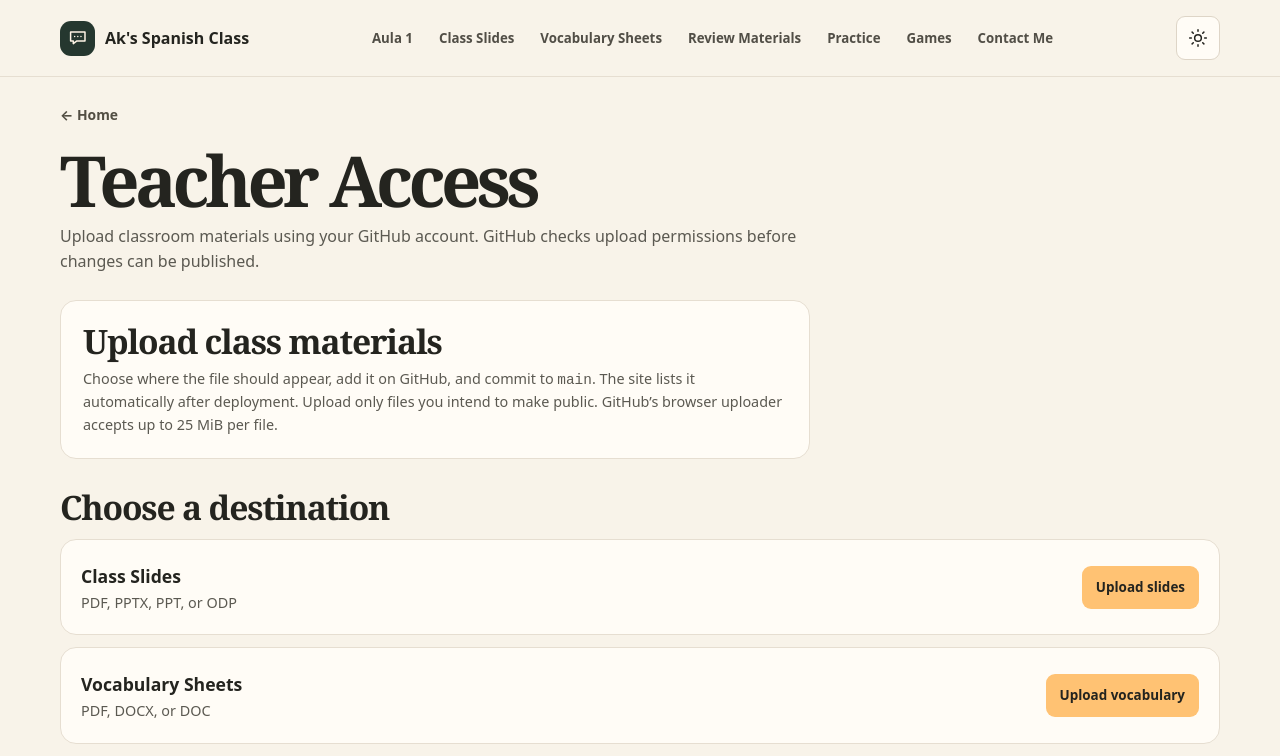
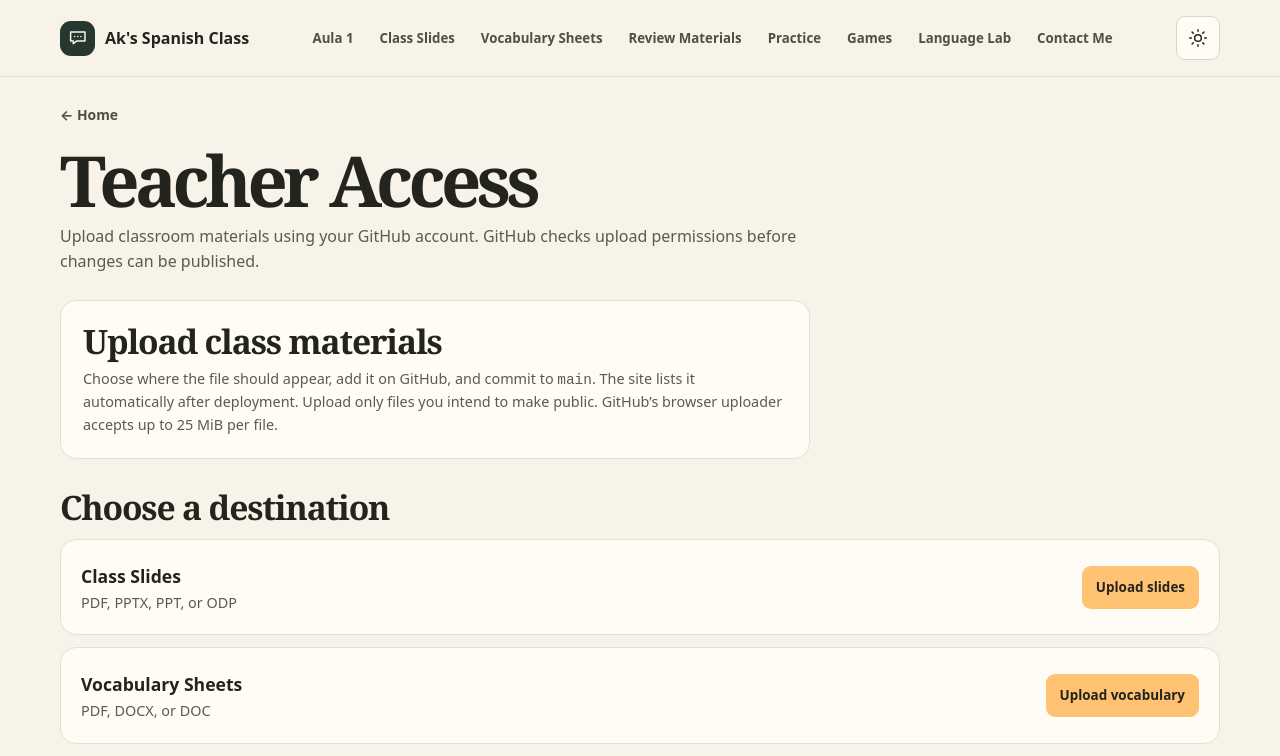
Before and after one commit to kfzydgyrtv-tech/AkSpanishclass, a plain HTML site: page teacher.html in a window 1280 px wide. Shown: the top 756 px of the page. Drawn offline with Linux system fonts and the light colour scheme.

Commit message:
Add Language Lab navigation on teacher.html

```diff
--- a/teacher.html
+++ b/teacher.html
@@ -13,7 +13,7 @@
   <header class="site-header">
   <div class="wrap header-inner">
   <a class="brand" href="index.html"><span><svg viewBox="0 0 24 24" aria-hidden="true" focusable="false" fill="none" stroke="currentColor" stroke-width="1.65" stroke-linecap="round" stroke-linejoin="round"><path d="M4 5.5h16v10H11l-4 3v-3H4z"/><path d="M8.5 10.5h.01m3.5 0h.01m3.5 0h.01"/></svg></span>Ak's Spanish Class</a>
-  <nav aria-label="Main navigation"><a href="aula-1.html" >Aula 1</a><a href="class-slides.html" >Class Slides</a><a href="vocabulary.html" >Vocabulary Sheets</a><a href="review.html" >Review Materials</a><a href="practice.html" >Practice</a><a href="arcade.html">Games</a><a href="contact.html">Contact Me</a></nav>
+  <nav aria-label="Main navigation"><a href="aula-1.html" >Aula 1</a><a href="class-slides.html" >Class Slides</a><a href="vocabulary.html" >Vocabulary Sheets</a><a href="review.html" >Review Materials</a><a href="practice.html" >Practice</a><a href="arcade.html">Games</a><a href="language-lab.html">Language Lab</a><a href="contact.html">Contact Me</a></nav>
   <button class="theme-toggle" type="button" data-theme-toggle aria-pressed="false" hidden>Dark mode</button>
 </div>
   </header>
```
